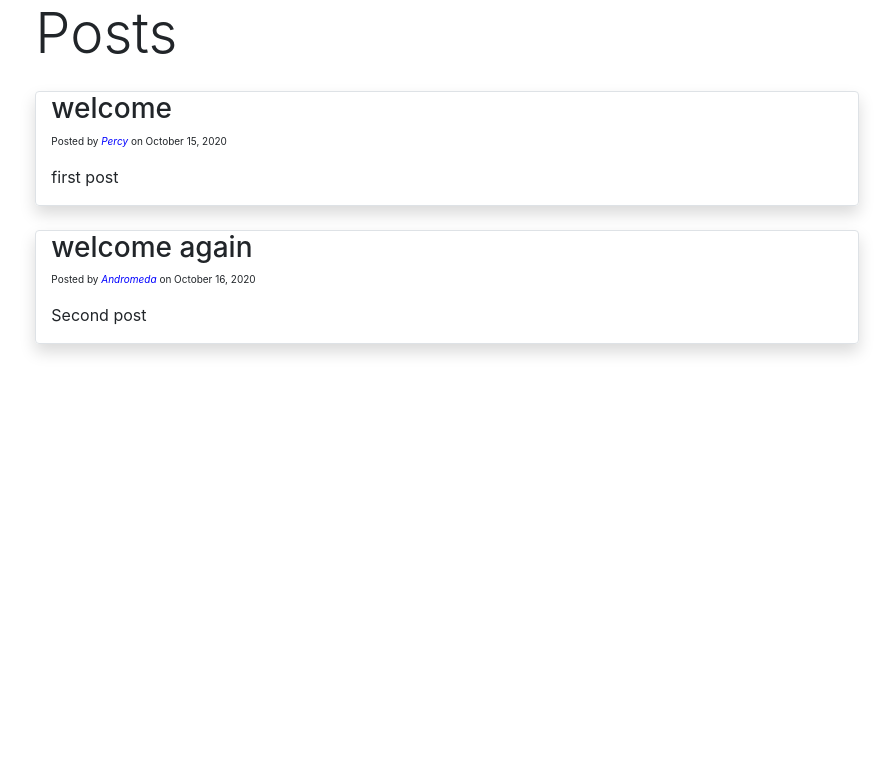
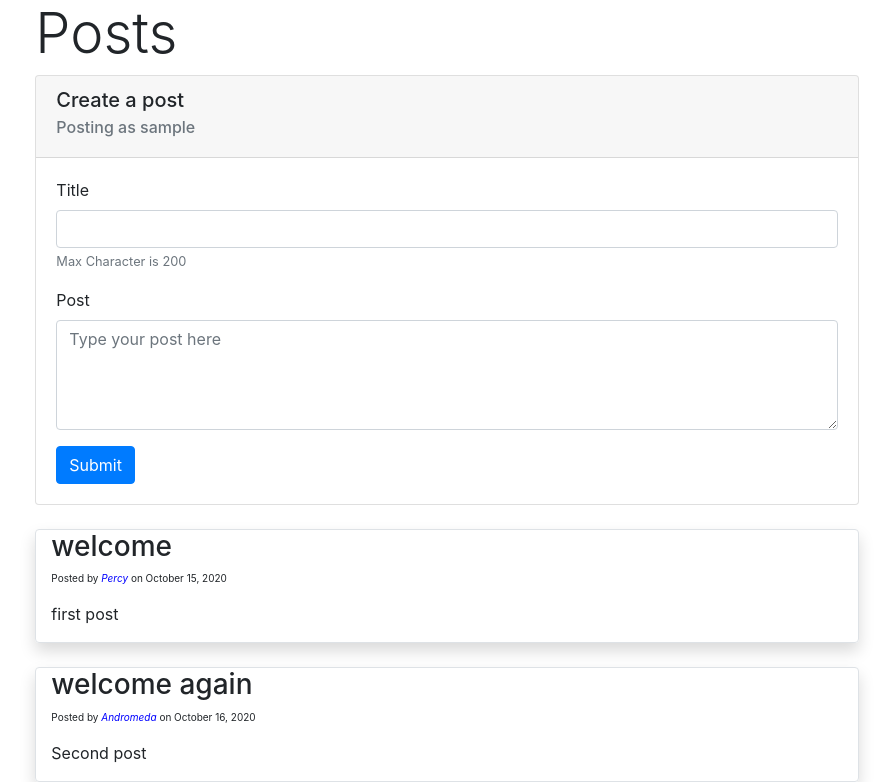
Before and after one commit to UdbhavU/StudentPortal, a Django app: page /forum/ in a window 1280 px wide. Shown: the part 56-838 px from the top of the page, without its empty margins (193-1086 px from the left). Before the commit the page ends 411 px from the top, so only its background shows below. Run offline with Django 3.2, Linux system fonts and the light colour scheme; the visitor is signed in with stand-in values (Sample User, id 1); some libraries are stand-ins or nearby versions.

Commit message:
added post create

```diff
--- a/forum/templates/forum/forum.html
+++ b/forum/templates/forum/forum.html
@@ -1,6 +1,32 @@
 {% extends 'forum/base.html' %}
 {% block content %}
 <h2 class='display-4'>Posts</h2>
+
+<div class="card">
+    <!--tips: add .text-center,.text-right to the .card to change card text alignment-->
+    {% comment %} <img src="..." class="card-img-top" alt="..."> {% endcomment %}
+    <div class="card-header">
+    <h5 class="card-title">Create a post</h5>
+        <h6 class="card-subtitle mb-2 text-muted">Posting as {{user}}</h6>
+    </div>
+    <div class="card-body">
+
+        <form method="POST" action="{% url 'Create-Post'%}">
+        {% csrf_token %}
+          <div class="form-group">
+            <label for="post_title">Title</label>
+            <input type="text" class="form-control" name="post_title" id="post_title" aria-describedby="helpId" placeholder="">
+            <small id="helpId" class="form-text text-muted">Max Character  is 200</small>
+          </div>
+           <div class="form-group">
+               <label for="post">Post</label>
+               <textarea class="form-control" id="post" name="post" rows="4" placeholder="Type your post here"></textarea>
+           </div>
+            <button type="submit" class="btn btn-primary">Submit</button>
+        </form>
+        {% comment %} <a href="#" class="btn btn-primary">Card button</a> {% endcomment %}
+    </div>
+</div>
 {% for post in posts %}
 <div class = 'container border rounded mt-4 shadow'>
 <h3>{{post.title}}</h3>
--- a/forum/urls.py
+++ b/forum/urls.py
@@ -1,7 +1,9 @@
+from forum.views import createPost
 from django.urls import path
 from . import views
 
 urlpatterns =[
     path('',views.home, name = 'Home'),
-    path('forum/',views.forum, name = 'Forum-Home')
+    path('forum/',views.forum, name = 'Forum-Home'),
+    path('create_post/', views.createPost, name = 'Create-Post')
 ]
--- a/forum/views.py
+++ b/forum/views.py
@@ -1,6 +1,11 @@
-from django.shortcuts import render
+from django.shortcuts import render ,redirect
 from django.http import HttpResponse
 from .decorator import user_authenticated
+##--------------models---------------##
+from .models import Posts
+from django.contrib.auth.models import User
+##-----------------------------------##
+
 
 #following are list just dummy contents
 #when accessing from databse make sure that the content is a list
@@ -30,3 +35,14 @@ def forum(request):
         'posts':posts
         }
     return render(request,'forum/forum.html', context)
+##---------------create_post-----------------##
+
+def createPost(request):
+    if request.method =="POST":
+
+        user = User.objects.get(username= request.user)
+        title = request.POST.get("post_title")
+        post_content = request.POST.get("post")
+        post = Posts.objects.create(author=user,post_title = title, post_content = post_content )
+        post.save()
+    return redirect('Forum-Home')
```
Also changed, not shown: forum/templates/forum/post.html (+22 -0 lines), forum/engine.py (added).
